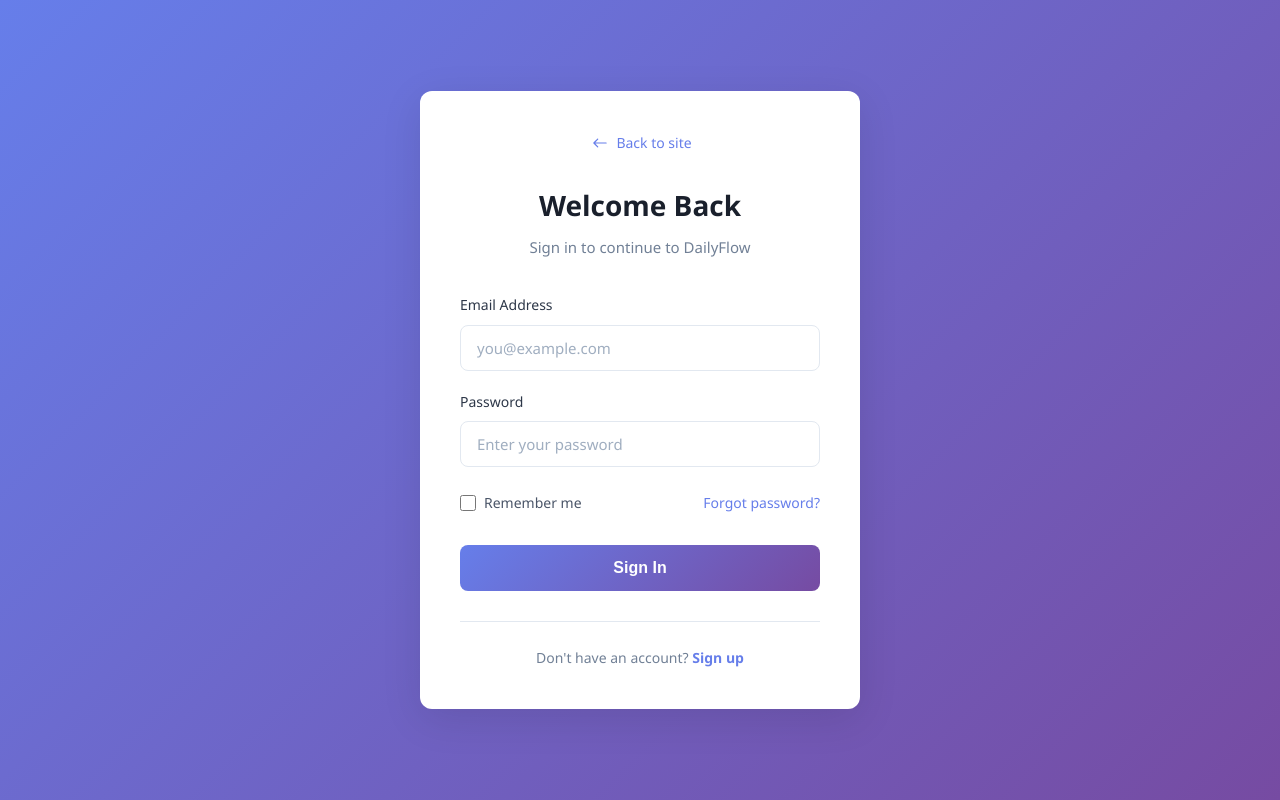
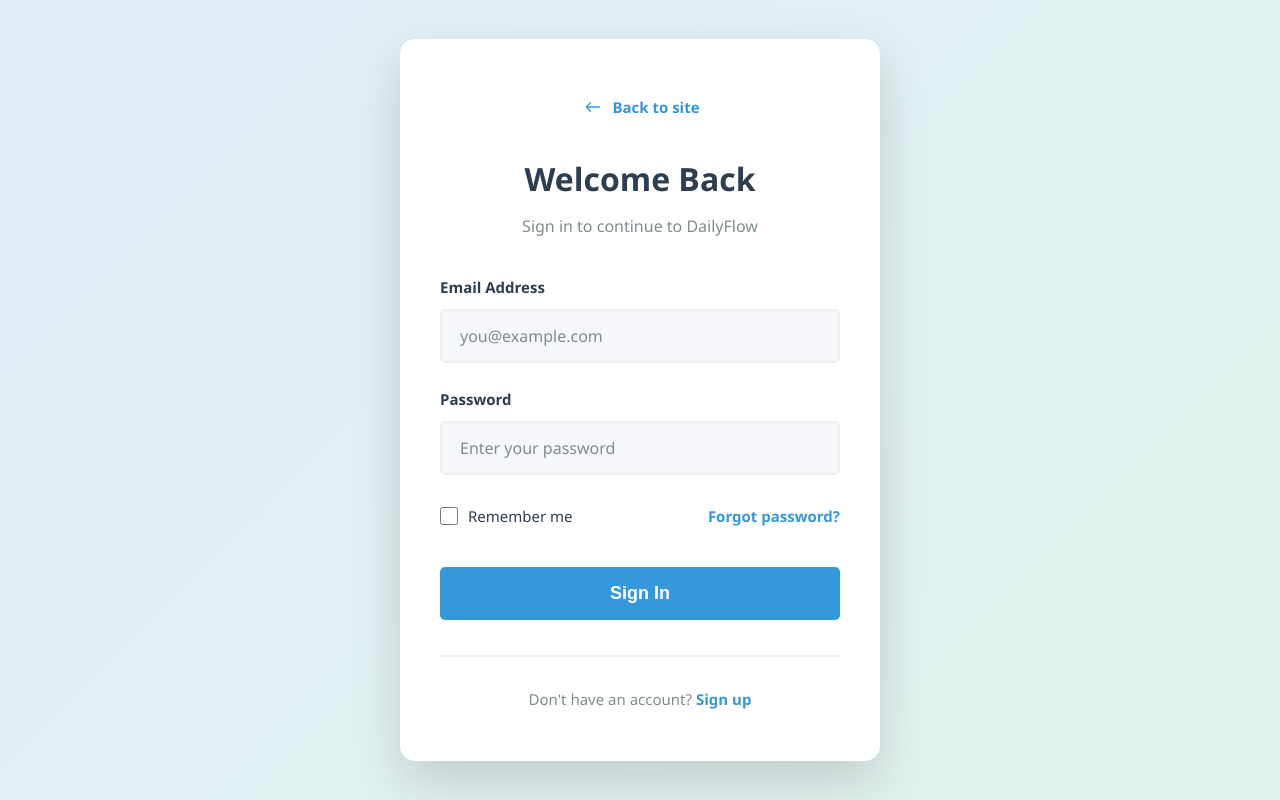
Before and after one commit to MichelMUNEZERO/Personal-Management-System, a React (Vite) app: page /login in a window 1280 px wide. Built offline with nearby package versions, Linux system fonts and the light colour scheme.

Commit message:
Make it reponsiviness

```diff
--- a/src/Auth/Login.css
+++ b/src/Auth/Login.css
@@ -3,17 +3,34 @@
   display: flex;
   align-items: center;
   justify-content: center;
-  background: linear-gradient(135deg, #667eea 0%, #764ba2 100%);
+  background: linear-gradient(
+    135deg,
+    rgba(52, 152, 219, 0.1) 0%,
+    rgba(46, 204, 113, 0.1) 100%
+  );
   padding: 20px;
+  position: relative;
 }
 
 .login-box {
   background: white;
-  border-radius: 12px;
-  box-shadow: 0 10px 40px rgba(0, 0, 0, 0.1);
+  border-radius: 15px;
+  box-shadow: 0 20px 50px rgba(0, 0, 0, 0.15);
   width: 100%;
-  max-width: 440px;
-  padding: 40px;
+  max-width: 480px;
+  padding: 50px 40px;
+  animation: fadeInUp 0.6s ease;
+}
+
+@keyframes fadeInUp {
+  from {
+    opacity: 0;
+    transform: translateY(30px);
+  }
+  to {
+    opacity: 1;
+    transform: translateY(0);
+  }
 }
 
 .login-header {
@@ -22,76 +39,85 @@
 }
 
 .back-site {
-  margin-bottom: 20px;
+  margin-bottom: 25px;
+  text-align: center;
 }
 
 .back-site a {
   display: inline-flex;
   align-items: center;
-  gap: 4px;
-  color: #667eea;
+  gap: 6px;
+  color: var(--primary);
   text-decoration: none;
-  font-size: 14px;
-  font-weight: 500;
-  transition: all 0.2s;
+  font-size: 15px;
+  font-weight: 600;
+  transition: all 0.3s ease;
+  padding: 5px 0;
 }
 
 .back-site a:hover {
-  color: #764ba2;
+  color: var(--primary-dark);
+  transform: translateX(-5px);
+}
+
+.back-site a svg {
+  font-size: 26px;
+  transition: transform 0.3s ease;
+}
+
+.back-site a:hover svg {
   transform: translateX(-3px);
 }
 
-.back-site a svg {
-  font-size: 24px;
-}
-
 .login-header h1 {
-  font-size: 28px;
-  color: #1a202c;
-  margin-bottom: 8px;
+  font-size: 32px;
+  color: var(--dark);
+  margin-bottom: 10px;
   font-weight: 700;
 }
 
 .login-header p {
-  color: #718096;
-  font-size: 15px;
+  color: var(--gray);
+  font-size: 16px;
 }
 
 .login-form {
   display: flex;
   flex-direction: column;
-  gap: 20px;
+  gap: 24px;
 }
 
 .form-group {
   display: flex;
   flex-direction: column;
-  gap: 8px;
+  gap: 10px;
 }
 
 .form-group label {
-  color: #2d3748;
-  font-size: 14px;
-  font-weight: 500;
+  color: var(--dark);
+  font-size: 15px;
+  font-weight: 600;
 }
 
 .form-group input {
-  padding: 12px 16px;
-  border: 1.5px solid #e2e8f0;
-  border-radius: 8px;
-  font-size: 15px;
-  transition: all 0.2s;
+  padding: 14px 18px;
+  border: 2px solid var(--light-gray);
+  border-radius: 5px;
+  font-size: 16px;
+  transition: all 0.3s ease;
   font-family: inherit;
+  background-color: var(--light);
 }
 
 .form-group input:focus {
   outline: none;
-  border-color: #667eea;
-  box-shadow: 0 0 0 3px rgba(102, 126, 234, 0.1);
+  border-color: var(--primary);
+  background-color: white;
+  box-shadow: 0 2px 6px rgba(52, 152, 219, 0.1);
 }
 
 .form-group input::placeholder {
-  color: #a0aec0;
+  color: var(--gray);
 }
 
 .form-options {
@@ -104,71 +130,115 @@
 .remember-me {
   display: flex;
   align-items: center;
-  gap: 8px;
+  gap: 10px;
   cursor: pointer;
-  color: #4a5568;
-  font-size: 14px;
+  color: var(--dark);
+  font-size: 15px;
+  user-select: none;
 }
 
 .remember-me input[type="checkbox"] {
-  width: 16px;
-  height: 16px;
+  width: 18px;
+  height: 18px;
   cursor: pointer;
+  accent-color: var(--primary);
 }
 
 .forgot-password {
-  color: #667eea;
-  font-size: 14px;
+  color: var(--primary);
+  font-size: 15px;
   text-decoration: none;
-  font-weight: 500;
+  font-weight: 600;
+  transition: color 0.3s ease;
 }
 
 .forgot-password:hover {
+  color: var(--primary-dark);
   text-decoration: underline;
 }
 
 .login-button {
-  margin-top: 10px;
-  padding: 14px;
-  background: linear-gradient(135deg, #667eea 0%, #764ba2 100%);
+  margin-top: 15px;
+  padding: 16px;
+  background-color: var(--primary);
   color: white;
   border: none;
-  border-radius: 8px;
-  font-size: 16px;
+  border-radius: 5px;
+  font-size: 18px;
   font-weight: 600;
   cursor: pointer;
-  transition: transform 0.2s, box-shadow 0.2s;
+  transition: all 0.3s ease;
 }
 
 .login-button:hover {
-  transform: translateY(-2px);
-  box-shadow: 0 6px 20px rgba(102, 126, 234, 0.4);
+  background-color: var(--primary-dark);
+  transform: translateY(-3px);
+  box-shadow: 0 10px 20px rgba(52, 152, 219, 0.2);
 }
 
 .login-button:active {
-  transform: translateY(0);
+  transform: translateY(-1px);
 }
 
 .login-footer {
   text-align: center;
-  margin-top: 30px;
-  padding-top: 25px;
-  border-top: 1px solid #e2e8f0;
+  margin-top: 35px;
+  padding-top: 30px;
+  border-top: 2px solid var(--light-gray);
 }
 
 .login-footer p {
-  color: #718096;
-  font-size: 14px;
+  color: var(--gray);
+  font-size: 15px;
 }
 
 .signup-link {
-  color: #667eea;
+  color: var(--primary);
   text-decoration: none;
   font-weight: 600;
+  transition: color 0.3s ease;
 }
 
 .signup-link:hover {
+  color: var(--primary-dark);
   text-decoration: underline;
+}
+
+/* Responsive Styles */
+@media (max-width: 768px) {
+  .login-container {
+    padding: 15px;
+  }
+
+  .login-box {
+    padding: 40px 30px;
+    max-width: 100%;
+  }
+
+  .login-header h1 {
+    font-size: 28px;
+  }
+
+  .login-header p {
+    font-size: 15px;
+  }
+
+  .back-site {
+    text-align: center;
+  }
+
+  .back-site a {
+    font-size: 14px;
+  }
+
+  .back-site a svg {
+    font-size: 24px;
+  }
+
+  .login-button {
+    font-size: 17px;
+    padding: 15px;
+  }
 }
 
 @media (max-width: 480px) {
@@ -180,9 +250,43 @@
     font-size: 24px;
   }
 
+  .login-header p {
+    font-size: 14px;
+  }
+
+  .form-group label {
+    font-size: 14px;
+  }
+
+  .form-group input {
+    padding: 12px 16px;
+    font-size: 15px;
+  }
+
   .form-options {
     flex-direction: column;
     align-items: flex-start;
-    gap: 12px;
+    gap: 15px;
+  }
+
+  .remember-me {
+    font-size: 14px;
+  }
+
+  .forgot-password {
+    font-size: 14px;
+  }
+
+  .login-button {
+    font-size: 16px;
+    padding: 14px;
+  }
+
+  .login-footer p {
+    font-size: 14px;
+  }
+
+  .back-site {
+    margin-bottom: 20px;
   }
 }
--- a/src/Auth/Login.jsx
+++ b/src/Auth/Login.jsx
@@ -1,5 +1,5 @@
 import React, { useState } from "react";
-import { useNavigate } from "react-router-dom";
+import { useNavigate, Link } from "react-router-dom";
 import { IoIosArrowRoundBack } from "react-icons/io";
 import "./Login.css";
 
@@ -20,10 +20,10 @@ export default function Login() {
       <div className="login-box">
         <div className="login-header">
           <div className="back-site">
-            <a href="#">
+            <Link to="/">
               <IoIosArrowRoundBack />
               Back to site
-            </a>
+            </Link>
           </div>
           <h1>Welcome Back</h1>
           <p>Sign in to continue to DailyFlow</p>
```
